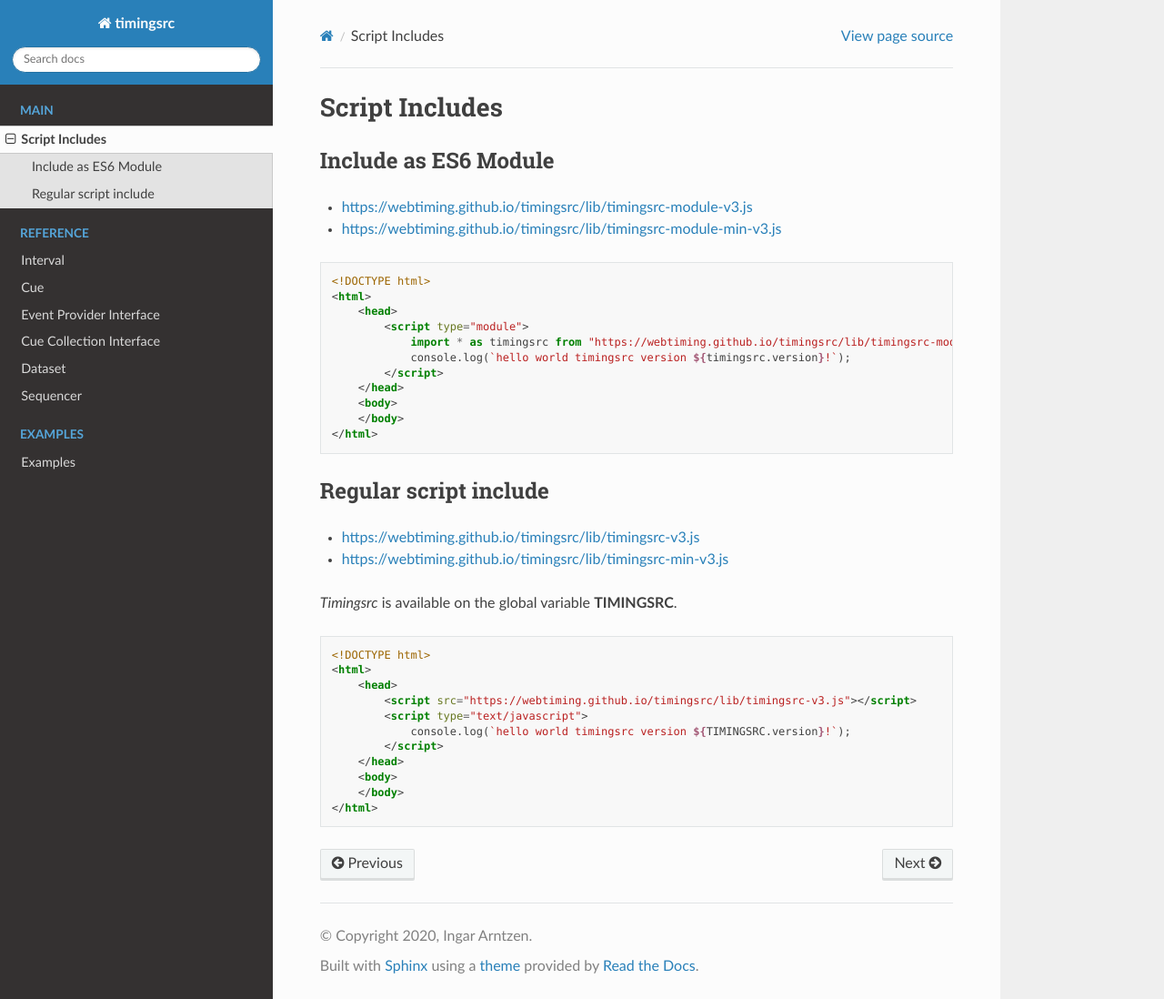
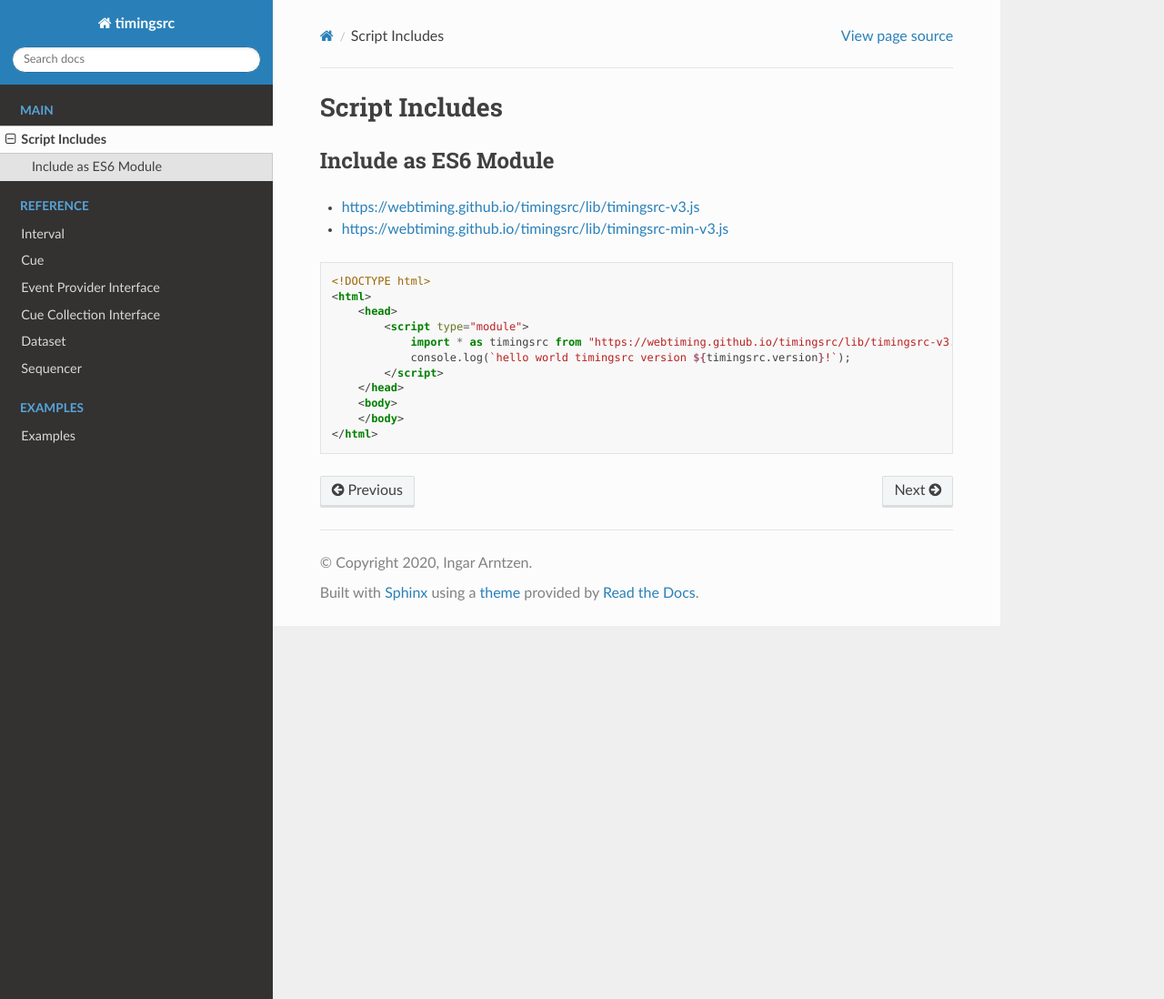
Before and after one commit to ingararntzen/timingdocs, a Sphinx documentation site: the page built from docs/source/install.rst, in a window 1280 px wide and 1098 px high. Shown: the whole window at 91% size. Built offline with Sphinx 7.4.7 and the Read the Docs theme 2.0.0, drawn with Linux system fonts in a browser that asks for light colours.

Commit message:
revert to only module include

```diff
--- a/docs/source/install.rst
+++ b/docs/source/install.rst
@@ -8,8 +8,8 @@ Script Includes
 Include as ES6 Module
 ------------------------------------------------------------------------
 
-- `<https://webtiming.github.io/timingsrc/lib/timingsrc-module-v3.js>`_
-- `<https://webtiming.github.io/timingsrc/lib/timingsrc-module-min-v3.js>`_
+- `<https://webtiming.github.io/timingsrc/lib/timingsrc-v3.js>`_
+- `<https://webtiming.github.io/timingsrc/lib/timingsrc-min-v3.js>`_
 
 ..  code-block:: html
 
@@ -17,35 +17,10 @@ Include as ES6 Module
     <html>
         <head>
             <script type="module">
-                import * as timingsrc from "https://webtiming.github.io/timingsrc/lib/timingsrc-module-v3.js";
+                import * as timingsrc from "https://webtiming.github.io/timingsrc/lib/timingsrc-v3.js";
                 console.log(`hello world timingsrc version ${timingsrc.version}!`);
             </script>
         </head>
         <body>
         </body>
     </html>
-
-
-------------------------------------------------------------------------
-Regular script include
-------------------------------------------------------------------------
-
-- `<https://webtiming.github.io/timingsrc/lib/timingsrc-v3.js>`_
-- `<https://webtiming.github.io/timingsrc/lib/timingsrc-min-v3.js>`_
-
-*Timingsrc* is available on the global variable **TIMINGSRC**.
-
-
-..  code-block:: html
-
-    <!DOCTYPE html>
-    <html>
-        <head>
-            <script src="https://webtiming.github.io/timingsrc/lib/timingsrc-v3.js"></script>
-            <script type="text/javascript">
-                console.log(`hello world timingsrc version ${TIMINGSRC.version}!`);
-            </script>
-        </head>
-        <body>
-        </body>
-    </html>
```
